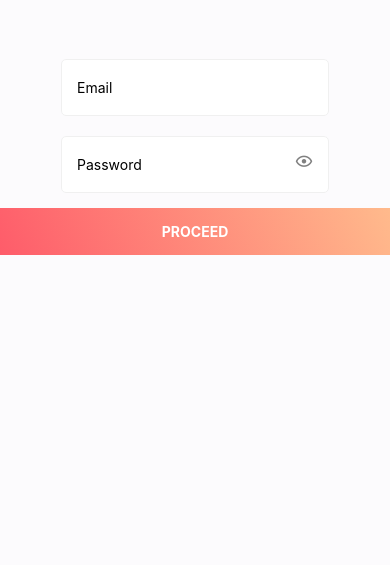
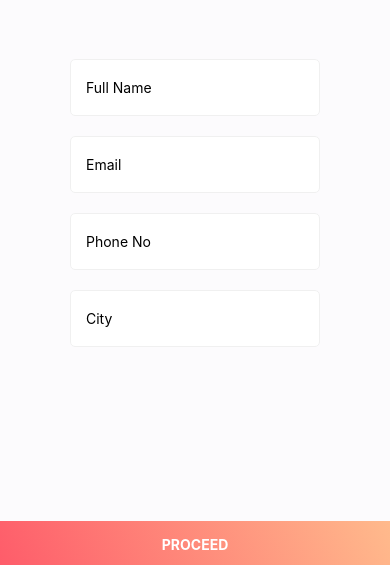
Before and after one commit to Vinith69/cricket-react-native, a React Native app: screen / in a window 390 px wide. Shown: the part 276-841 px from the top of the page. Built offline with nearby package versions, Linux system fonts and the light colour scheme.

Commit message:
btn pushed to bottom

```diff
--- a/src/components/CustomButton/CustomButton.tsx
+++ b/src/components/CustomButton/CustomButton.tsx
@@ -18,6 +18,7 @@ interface CustomButtonProps {
 	};
 	backGround?: string;
 	borderRadius?: boolean;
+	marginRemoved?: boolean;
 }
 const CustomButton: React.FC<CustomButtonProps> = ({
 	onPress,
@@ -25,6 +26,7 @@ const CustomButton: React.FC<CustomButtonProps> = ({
 	linearGradient,
 	backGround,
 	borderRadius = true,
+	marginRemoved = false,
 }) => {
 	return (
 		<>
@@ -36,6 +38,8 @@ const CustomButton: React.FC<CustomButtonProps> = ({
 							position: "relative",
 							zIndex: -1,
 							borderRadius: borderRadius ? 5 : 0,
+							marginHorizontal: marginRemoved ? 0 : 15,
+							marginVertical: marginRemoved ? 0 : 5,
 						},
 					]}
 					locations={linearGradient.locations}
--- a/src/screens/SignUpScreen/SignUpScreen.tsx
+++ b/src/screens/SignUpScreen/SignUpScreen.tsx
@@ -7,6 +7,7 @@ import {
 	StyleSheet,
 	Button,
 	PermissionsAndroid,
+	StatusBar,
 } from "react-native";
 import React, { useState, useEffect } from "react";
 import CustomButton from "../../components/CustomButton";
@@ -16,11 +17,15 @@ import * as ImagePicker from "expo-image-picker";
 import PicUploader from "../../components/PicUploader";
 
 const SignUpScreen = () => {
+	const [name, setName] = useState("");
 	const [email, setEmail] = useState("");
-	const [password, setPassword] = useState("");
+	const [phone, setPhone] = useState("");
+	const [city, setCity] = useState("");
 
 	const [hasGalleryPermission, setHasGalleryPermission] = useState(false);
 	const [image, setImage]: any = useState(null);
+
+	const { height } = useWindowDimensions();
 
 	const askPermission = async () => {
 		const galleryStatus =
@@ -78,7 +83,16 @@ const SignUpScreen = () => {
 	// }
 
 	return (
-		<ScrollView contentContainerStyle={styles.root}>
+		<ScrollView
+			contentContainerStyle={[
+				styles.root,
+				{
+					minHeight:
+						height +
+						(StatusBar.currentHeight ? StatusBar.currentHeight : 0),
+				},
+			]}
+		>
 			<View style={styles.viewContainer}>
 				{/* <Button title="Pick image" onPress={pickImage} /> */}
 				<PicUploader
@@ -88,20 +102,29 @@ const SignUpScreen = () => {
 				/>
 
 				<CustomInput
+					value={name}
+					setValue={setName}
+					placeholder="Full Name"
+				/>
+
+				<CustomInput
 					value={email}
 					setValue={setEmail}
 					placeholder="Email"
 				/>
-
 				<CustomInput
-					value={password}
-					setValue={setPassword}
-					placeholder="Password"
-					secureTextEntry
-					showIcon
+					value={phone}
+					setValue={setPhone}
+					placeholder="Phone No"
+				/>
+				<CustomInput
+					value={city}
+					setValue={setCity}
+					placeholder="City"
 				/>
 			</View>
 
+			<View style={styles.button}>
 				<CustomButton
 					onPress={onSignInPressed}
 					text="PROCEED"
@@ -111,7 +134,9 @@ const SignUpScreen = () => {
 						locations: [0, 1],
 					}}
 					borderRadius={false}
+					marginRemoved
 				/>
+			</View>
 		</ScrollView>
 	);
 };
@@ -131,6 +156,11 @@ const styles = StyleSheet.create({
 	text: {
 		margin: 30,
 	},
+	button: {
+		marginTop: "auto",
+		width: "100%",
+		alignSelf: "flex-start",
+	},
 });
 
 export default SignUpScreen;
```
Lines whose indentation alone changed are shown as unchanged.
